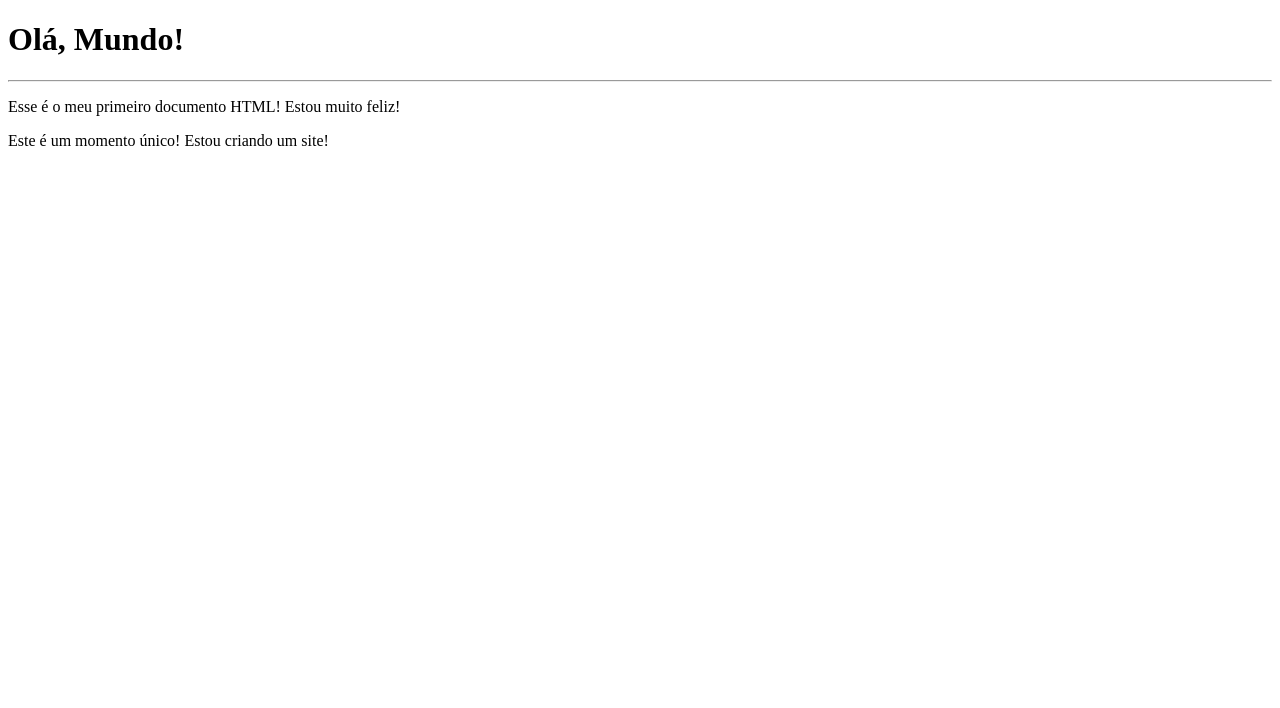
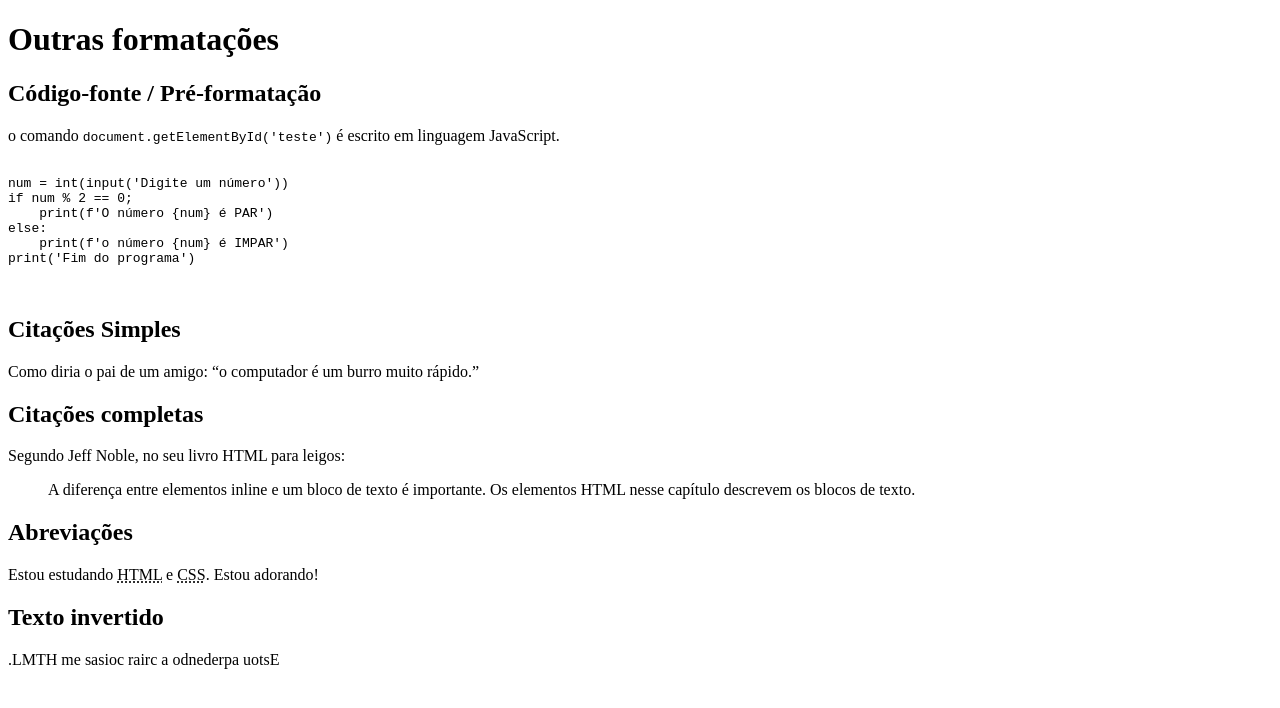
Before and after one commit to Kalleb708/ex001, a plain HTML site: page index.html in a window 1280 px wide. Drawn offline with Linux system fonts and the light colour scheme.

Commit message:
Add files via upload

```diff
--- a/index.html
+++ b/index.html
@@ -3,12 +3,32 @@
 <head>
     <meta charset="UTF-8">
     <meta name="viewport" content="width=device-width, initial-scale=1.0">
-    <title>Meu primeiro exercício</title>
+    <title>Outras formatações</title>
 </head>
 <body>
-    <h1>Olá, Mundo!</h1>
-    <hr>
-    <p>Esse é o meu primeiro documento HTML! Estou muito feliz!</p>
-    <p>Este é um momento único! Estou criando um site!</p>
+    <h1>Outras formatações</h1>
+    <h2>Código-fonte / Pré-formatação</h2>
+    <p>o comando <code>document.getElementById('teste')</code> é escrito em linguagem JavaScript.</p>
+    <pre>
+        <code>
+num = int(input('Digite um número'))
+if num % 2 == 0;
+    print(f'O número {num} é PAR')
+else:
+    print(f'o número {num} é IMPAR')
+print('Fim do programa')
+        </code>
+    </pre>
+    <h2>Citações Simples</h2>
+    <p>Como diria o pai de um amigo: <q>o computador é um burro muito rápido.</q></p>
+    <h2>Citações completas</h2>
+    <p>Segundo Jeff Noble, no seu livro HTML para leigos:</p>
+    <blockquote cite="https://www.google.com.br/books/edition/HTML5_2ª_Edição/f7JVBQAAQBAJ?hl=pt-BR&gbpv=1&dq=livros+html&printsec=frontcover">
+        A diferença entre elementos inline e um bloco de texto é importante. Os elementos HTML nesse capítulo descrevem os blocos de texto.
+    </blockquote>
+    <h2>Abreviações</h2>
+    <p>Estou estudando <abbr title="HyperText Markup Language">HTML</abbr> e <abbr title="Cascading Style Sheets">CSS</abbr>. Estou adorando!</p>
+    <h2>Texto invertido</h2>
+    <p><bdo dir="rtl">Estou apredendo a criar coisas em HTML.</bdo></p>
 </body>
 </html>
```
Also changed, not shown: html4.html (added, +12 -0 lines), html5.html (added, +18 -0 lines).
